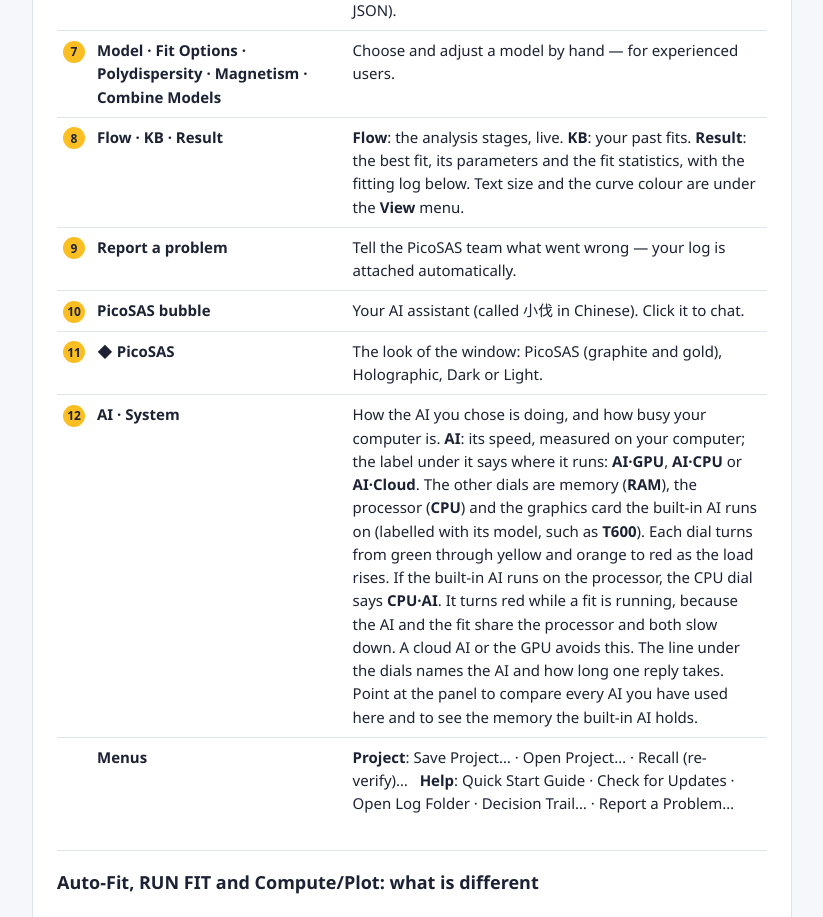
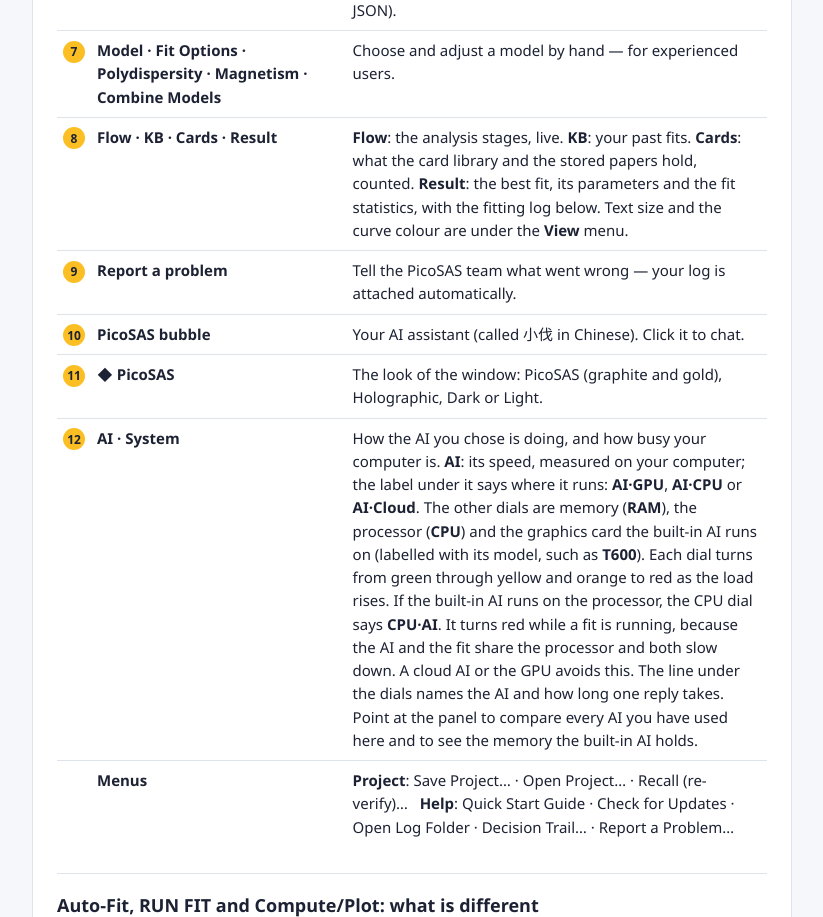
Before and after one commit to carminowu-gen1/picosas-get, a plain HTML site: page start.html in a window 1280 px wide. Shown: the part 3911-4828 px from the top of the page, without its empty margins (376-1199 px from the left). Drawn offline with Linux system fonts and the light colour scheme.

Commit message:
PicoSAS 2026-11-17a-v0.1 tester pages

```diff
--- a/start.html
+++ b/start.html
@@ -4,7 +4,7 @@
 <meta charset="utf-8">
 <meta name="viewport" content="width=device-width, initial-scale=1, viewport-fit=cover">
 <title>PicoSAS Quick Start</title>
-<meta name="picosas-build" content="2026-11-15c-v0.1">
+<meta name="picosas-build" content="2026-11-17a-v0.1">
 <link rel="icon" href="picosas.png">
 <script>document.documentElement.className+=" js"</script>
 <script>(function(){var l=null;try{l=localStorage.getItem("picosas-lang")}catch(e){}if(l!=="en"&&l!=="zh-Hant")l=/^zh(-hant)?-tw$/i.test(navigator.language||"")?"zh-Hant":"en";document.documentElement.lang=l})();</script>
@@ -260,7 +260,7 @@ html.js nav.toc { display: none; }
       <tr><td class="num"><span class="m">5</span></td><td class="k" lang="en" data-tabs="plot_tabs">I(Q) / Fit · P(r) · 2D · 3D</td><td class="k" lang="zh-Hant" data-tabs="plot_tabs">I(Q) / Fit · P(r) · 2D · 3D</td><td lang="en">The plot: your data (dots) and the fitted model (line). The <b class="ui">P(r)</b> tab shows the distance distribution. The <b class="ui">3D</b> tab (chapter 11) is a preview in this beta: it hasn't yet passed its accuracy test. The <b class="ui">2D</b> tab (chapter 12) opens when you load a 2D file: a detector pattern I(qx, qy). Drag a tab sideways to put the tabs in the order you like; PicoSAS remembers it next time.</td><td lang="zh-Hant">圖：你的數據（點）和擬合出的模型（線）。<b class="ui">P(r)</b> 分頁顯示距離分布。<b class="ui">3D</b> 分頁（第 11 章）是這個封測版的預覽功能：還沒通過準確度測試。載入 2D 檔時會打開 <b class="ui">2D</b> 分頁（第 12 章）：偵測器上的散射圖 I(qx, qy)。分頁可以左右拖曳，排成你習慣的順序，下次打開會記得。</td></tr>
       <tr><td class="num"><span class="m">6</span></td><td class="k" lang="en">▶ Auto-Fit</td><td class="k" lang="zh-Hant">▶ Auto-Fit</td><td lang="en">The main button: PicoSAS picks a model and fits it for you. <b>&gt;&gt; RUN FIT</b> fits a model you chose yourself, <b class="ui">STOP</b> stops. The same row also has <b class="ui">Web Search</b> (a switch: may PicoSAS use the internet?), <b class="ui">Compute/Plot</b> (draw a model without fitting) and <b class="ui">Export</b> (save results as CSV, DAT or JSON).</td><td lang="zh-Hant">最主要的按鈕：PicoSAS 幫你選模型、做擬合。<b>&gt;&gt; RUN FIT</b> 用你自己選的模型擬合，<b class="ui">STOP</b> 停止。同一列還有 <b class="ui">Web Search</b>（開關：PicoSAS 可不可以上網）、<b class="ui">Compute/Plot</b>（只畫模型、不擬合）和 <b class="ui">Export</b>（把結果存成 CSV、DAT 或 JSON）。</td></tr>
       <tr><td class="num"><span class="m">7</span></td><td class="k" lang="en" data-tabs="fit_tabs">Model · Fit Options · Polydispersity · Magnetism · Combine Models</td><td class="k" lang="zh-Hant" data-tabs="fit_tabs">Model · Fit Options · Polydispersity · Magnetism · Combine Models</td><td lang="en">Choose and adjust a model by hand — for experienced users.</td><td lang="zh-Hant">自己選模型、調參數——給有經驗的使用者。</td></tr>
-      <tr><td class="num"><span class="m">8</span></td><td class="k" lang="en" data-tabs="right_tabs">Flow · KB · Result</td><td class="k" lang="zh-Hant" data-tabs="right_tabs">Flow · KB · Result</td><td lang="en"><b class="ui">Flow</b>: the analysis stages, live. <b>KB</b>: your past fits. <b class="ui">Result</b>: the best fit, its parameters and the fit statistics, with the fitting log below. Text size and the curve colour are under the <b class="ui">View</b> menu.</td><td lang="zh-Hant"><b class="ui">Flow</b>：分析各階段的即時進度。<b>KB</b>：你過去的擬合。<b class="ui">Result</b>：最佳擬合、它的參數和擬合統計，下面是擬合紀錄。文字大小和曲線顏色在 <b class="ui">View</b> 選單。</td></tr>
+      <tr><td class="num"><span class="m">8</span></td><td class="k" lang="en" data-tabs="right_tabs">Flow · KB · Cards · Result</td><td class="k" lang="zh-Hant" data-tabs="right_tabs">Flow · KB · Cards · Result</td><td lang="en"><b class="ui">Flow</b>: the analysis stages, live. <b>KB</b>: your past fits. <b class="ui">Cards</b>: what the card library and the stored papers hold, counted. <b class="ui">Result</b>: the best fit, its parameters and the fit statistics, with the fitting log below. Text size and the curve colour are under the <b class="ui">View</b> menu.</td><td lang="zh-Hant"><b class="ui">Flow</b>：分析各階段的即時進度。<b>KB</b>：你過去的擬合。<b class="ui">Cards</b>：卡片庫和存下來的論文裡有什麼，逐項統計。<b class="ui">Result</b>：最佳擬合、它的參數和擬合統計，下面是擬合紀錄。文字大小和曲線顏色在 <b class="ui">View</b> 選單。</td></tr>
       <tr><td class="num"><span class="m">9</span></td><td class="k" lang="en">Report a problem</td><td class="k" lang="zh-Hant">Report a problem</td><td lang="en">Tell the PicoSAS team what went wrong — your log is attached automatically.</td><td lang="zh-Hant">告訴 PicoSAS 團隊哪裡出了問題——你的 log 會自動附上。</td></tr>
       <tr><td class="num"><span class="m">10</span></td><td class="k" lang="en">PicoSAS bubble</td><td class="k" lang="zh-Hant">小伐頭像</td><td lang="en">Your AI assistant (called 小伐 in Chinese). Click it to chat.</td><td lang="zh-Hant">你的 AI 助理（英文介面叫 PicoSAS）。點它就能對話。</td></tr>
       <tr><td class="num"><span class="m">11</span></td><td class="k" lang="en">◆ PicoSAS</td><td class="k" lang="zh-Hant">◆ PicoSAS</td><td lang="en">The look of the window: PicoSAS (graphite and gold), Holographic, Dark or Light.</td><td lang="zh-Hant">視窗的外觀：PicoSAS（石墨與金色）、Holographic（全像）、Dark（深色）或 Light（淺色）。</td></tr>
```
Also changed, not shown: 1 other file.
